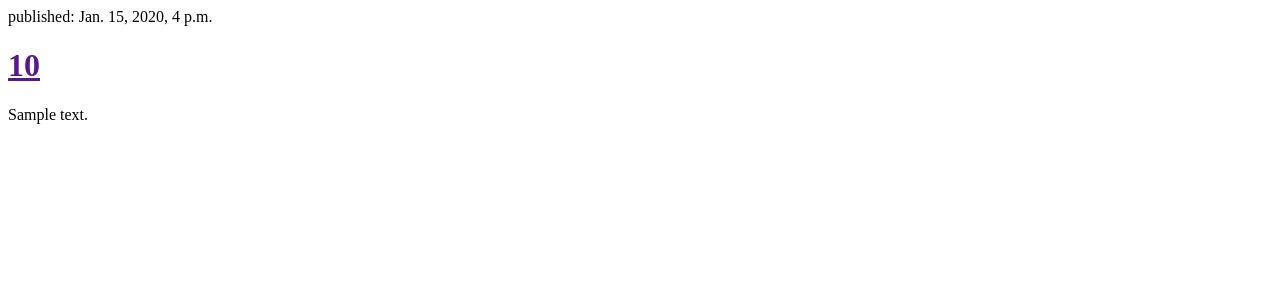
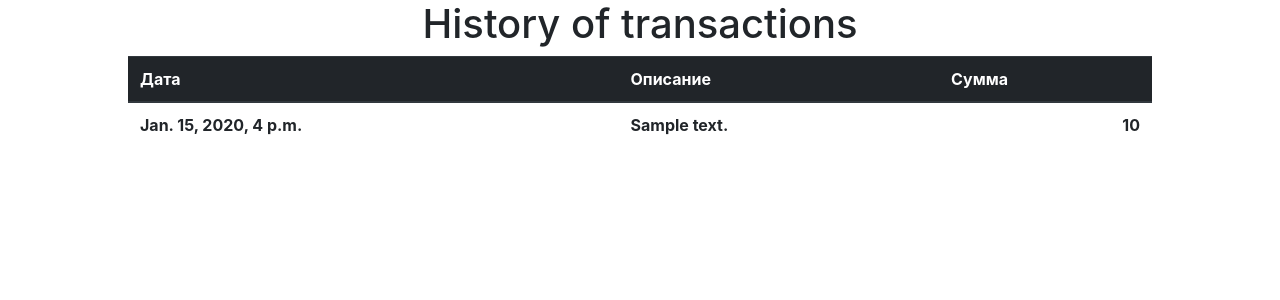
Before and after one commit to vladkim10/pit, a Django app: template pit/templates/pit/kzt_list.html in a window 1280 px wide. Shown: the top 300 px of the page. Run offline with Django 3.2, Linux system fonts and the light colour scheme; the template is opened without the code that fills it: values that come from a table or form of the project are taken from there, others are empty; tables that the repository leaves empty hold one stand-in row (values such as "Sample post"); lists and menus that the app fills with data are empty; some libraries are stand-ins or nearby versions.

```diff
--- a/pit/models.py
+++ b/pit/models.py
@@ -2,9 +2,10 @@ from django.db import models
 from django.utils import timezone
 # Create your models here.
 class Dog(models.Model):
-  name = models.CharField(max_length=1000,default="Sharik")
-  breed = models.CharField(max_length=1000,default="Dvor")
-  age = models.IntegerField(default=1)
+  url = models.CharField(max_length=1000,default="", blank=True)
+  name = models.CharField(max_length=1000,default="", blank=True)
+  description = models.CharField(max_length=1000,default="", blank=True)
+  date = models.DateTimeField(default=timezone.now)
 
   def __str__(self):
     return self.name
@@ -16,3 +17,18 @@ class Transaction(models.Model):
 
   def __str__(self):
     return self.description + " " + str(self.amount) + " kzt"
+class Post(models.Model):
+    author = models.ForeignKey('auth.User')
+    title = models.CharField(max_length=200)
+    text = models.TextField()
+    created_date = models.DateTimeField(
+            default=timezone.now)
+    published_date = models.DateTimeField(
+            blank=True, null=True)
+
+    def publish(self):
+        self.published_date = timezone.now()
+        self.save()
+
+    def __str__(self):
+        return self.title
--- a/pit/templates/pit/kzt_list.html
+++ b/pit/templates/pit/kzt_list.html
@@ -1,14 +1,34 @@
+{% load staticfiles %}
 <html>
     <head>
-        <title>Transactions</title>
-    </head>
+       <title>Transactions</title>
+       <link rel="stylesheet" href="https://maxcdn.bootstrapcdn.com/bootstrap/4.0.0-beta.2/css/bootstrap.min.css" integrity="sha384-PsH8R72JQ3SOdhVi3uxftmaW6Vc51MKb0q5P2rRUpPvrszuE4W1povHYgTpBfshb" crossorigin="anonymous">
+       <link href="https://fonts.googleapis.com/css?family=Lobster&subset=latin,cyrillic" rel="stylesheet" type="text/css">
+       <link rel="stylesheet" href="{% static 'css/pit.css' %}">
+       </head>
     <body>
+<div class="page-header">
+    <h1><center>History of transactions</center></h1>
+</div>
+<div>
+<table class="table" style="width: 80%"; align="center">
+   <thead class="thead-dark">
+    <tr>
+        <th>Дата</th>
+        <th>Описание</th>
+        <th>Сумма</a></th>
+    </tr>
+   </thead>
+   <tbody>
 {% for Transaction in transactions %}
-    <div>
-        <p>published: {{ Transaction.date }}</p>
-        <h1><a href="">{{ Transaction.amount }}</a></h1>
-        <p>{{ Transaction.description|linebreaksbr }}</p>
-    </div>
+    <tr class="p-3 mb-2 {% if Transaction.amount < 0 %} bg-danger text-white  {% endif %}">
+        <th>{{ Transaction.date }}</th>
+        <th>{{ Transaction.description|linebreaksbr }}</th>
+        <th style = "text-align: right">{{ Transaction.amount }}</th>
+    </tr>
 {% endfor %}
+    </tbody>
+</table>
+</div>
     </body>
 </html>
--- a/pit/urls.py
+++ b/pit/urls.py
@@ -2,5 +2,6 @@ from django.conf.urls import url
 from . import views
 
 urlpatterns = [
-    url(r'^$', views.kzt_list, name='kzt_list'),
+    url(r'^$', views.index, name='kzt_list'),
+    url(r'^transactions$', views.kzt_list, name='kzt_list'),
 ]
--- a/pitomnik/settings.py
+++ b/pitomnik/settings.py
@@ -25,7 +25,7 @@ SECRET_KEY = 'n6g#arb!7lithfe)dor#b_1@*u@i_gz(zwax77=3fv$1d9!rzg'
 # SECURITY WARNING: don't run with debug turned on in production!
 DEBUG = True
 
-ALLOWED_HOSTS = [u'vladkim10.pythonanywhere.com','localhost']
+ALLOWED_HOSTS = [u'vladkim10.pythonanywhere.com','localhost','127.0.0.1']
 
 
 # Application definition
```
Also changed, not shown: pit/views.py (+7 -0 lines).
